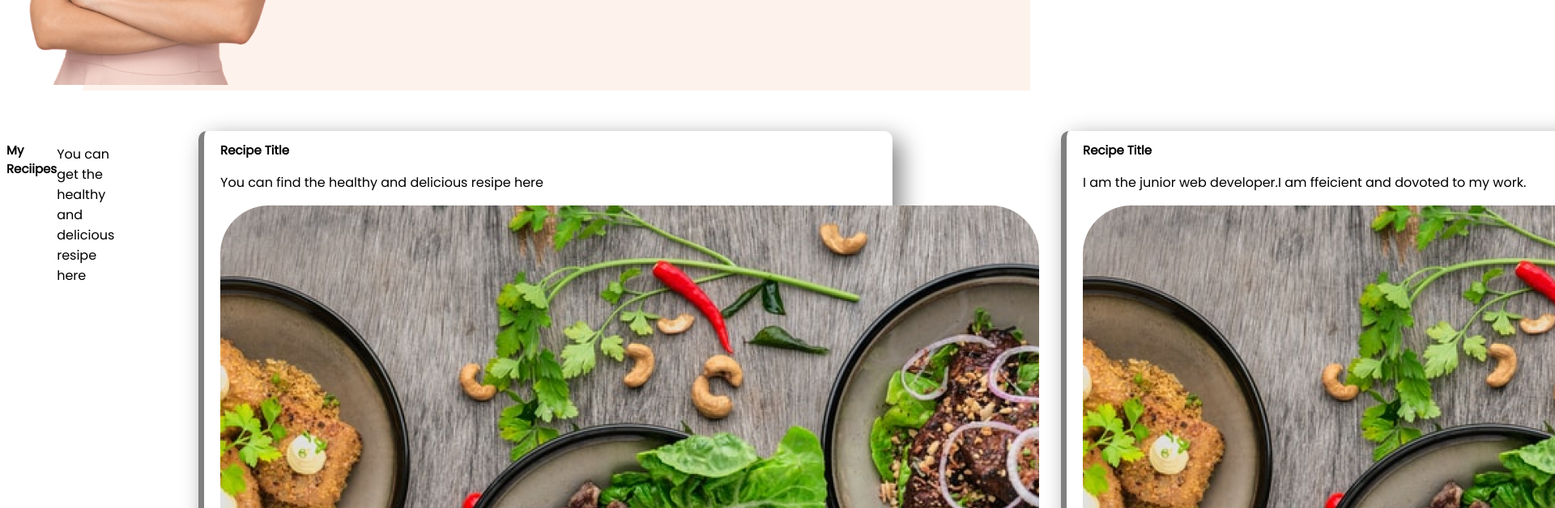
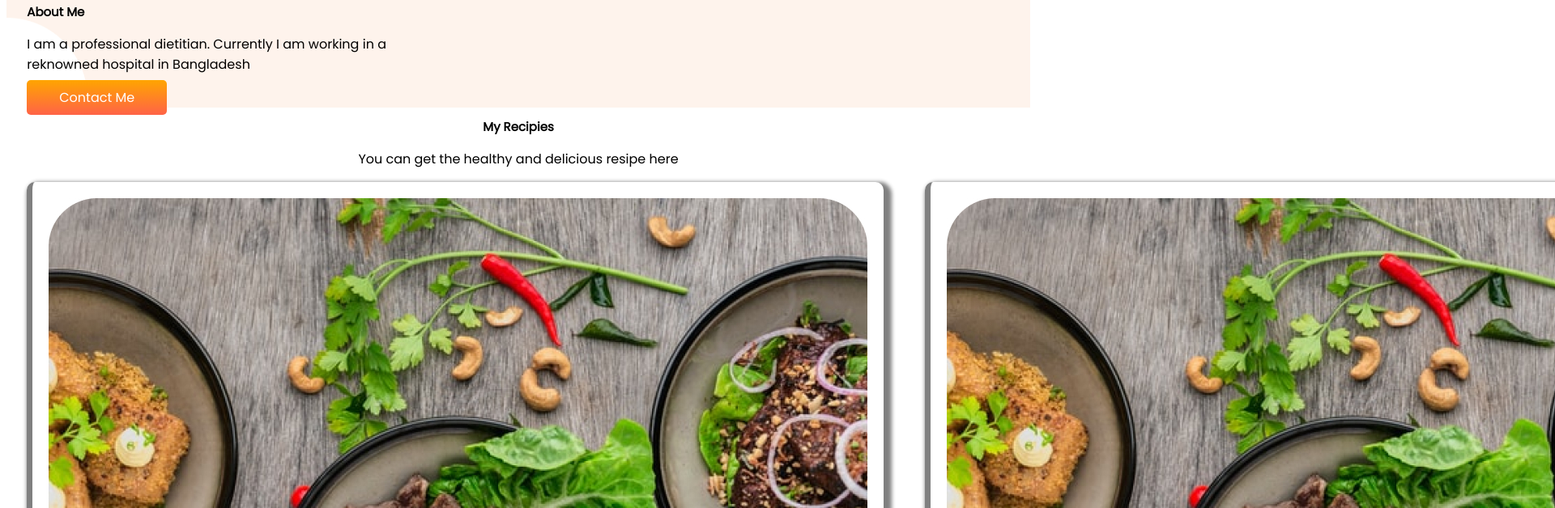
Before and after one commit to Raisa1389/eat-healthy-repos, a plain HTML site: page index.html in a window 1280 px wide. Shown: the part 748-1376 px from the top of the page at 81% size, 1920 px wide, since content can reach past the window. Drawn offline with Linux system fonts and the light colour scheme.

Commit message:
style-added

```diff
--- a/index.html
+++ b/index.html
@@ -15,7 +15,7 @@
 <body>
     <section class="top-banner flexible container">
         <div class="half-width">
-            <h1 class="orange-color"><span>Skip</span> The Diet,</h1>
+            <h1 class="orange-color"><span>Skip</span>The Diet,</h1>
             <h1>Just Eat Healthy With </h1>
             <h1>Healthy Food Network</h1>
             <P>Image you dont need a diet because we provide healthy and delicious food for you.</P>
@@ -35,21 +35,22 @@
             <a class="link-button" target="_blank" href="https://www.linkedin.com/in/sraisa/">Contact Me</a>
         </div>
     </section>
-    <section class="Experience-area">
-        <h1> My Reciipes </h1>
+    <section class="recipe-area">
+        <h1> My Recipies </h1>
         <P>You can get the healthy and delicious resipe here</P>
+        <div>
             <div class="flexible-container">
                 <div id="recipe-title" class="experience-item">
+                    <img src="images/food/Project Cover1.jpg" alt="">
                     <h2> Recipe Title</h2>
                     <p>You can find the healthy and delicious resipe here</p>
+                </div>
+                <div id="recipe-titles" class="experience-item">
                     <img src="images/food/Project Cover1.jpg" alt="">
+                    <h2>Recipe Title</h2>
+                    <p>You can find the healthy and delicious resipe here</p>
                 </div>
-            <div id="recipe-titles" class=experience-item>
-                <h2>Recipe Title</h2>
-                <p>I am the junior web developer.I am ffeicient and dovoted to my work.</p>
-                <img src="images/food/Project Cover1.jpg" alt="">
             </div>
-            <div class="flexible-container">
 
         </div>
     </section>
--- a/style.css
+++ b/style.css
@@ -15,14 +15,9 @@ h2 {
     color: orangered;
 }
 
-section {
-    display: flex;
-    margin-bottom: 50px;
-}
-
 .flexible-container {
     display: flex;
-    margin-bottom: 50px;
+    margin-bottom: 100px;
 }
 
 .half-width {
@@ -33,6 +28,7 @@ section {
 
 .half-width img {
     width: 20%;
+    display: flex;
 }
 
 .link-button {
@@ -56,12 +52,12 @@ section {
 }
 
 .half-width {
-    width: 50%;
+    width: 40%;
     padding-left: 2%;
 }
 
 .half-width img {
-    width: 50%;
+    width: 40%;
 }
 
 .experiences {
@@ -69,29 +65,36 @@ section {
     margin-bottom: 100px;
 }
 
-.experience-area {
+.recipe-area {
     background-image: url(image/exp-bg.png);
     background-repeat: no-repeat;
-    background-position: left;
+    background-position: center;
+    text-align: center;
 }
 
 .experience-item {
-    width: 40%;
-    margin-left: 5%;
-    margin-right: 5%;
+    width: 100%;
+    height: auto;
+    margin-left: 2%;
+    margin-right: 2%;
     padding-left: 20px;
+    padding-right: 20px;
+    padding-top: 20px;
     border-radius: 10px;
-    box-shadow: 10px 10px 30px gray;
+    box-shadow: 5px 5px 5px 5px gray;
+}
+
+.recipe-main {
+    display: flex;
+    justify-content: center;
 }
 
 #recipe-title {
     border-left: 7px solid gray;
+    text-align: left;
 }
 
 #recipe-titles {
     border-left: 7px solid gray;
+    text-align: left;
 }
-
-footer p {
-    text-align: center;
-}
```
Lines whose indentation alone changed are shown as unchanged.
